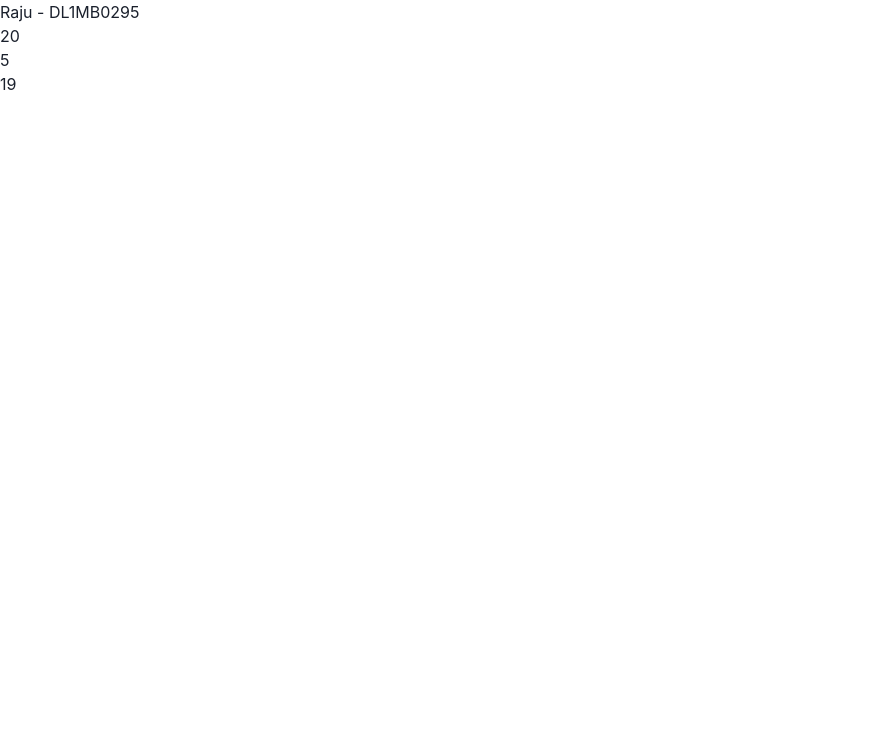
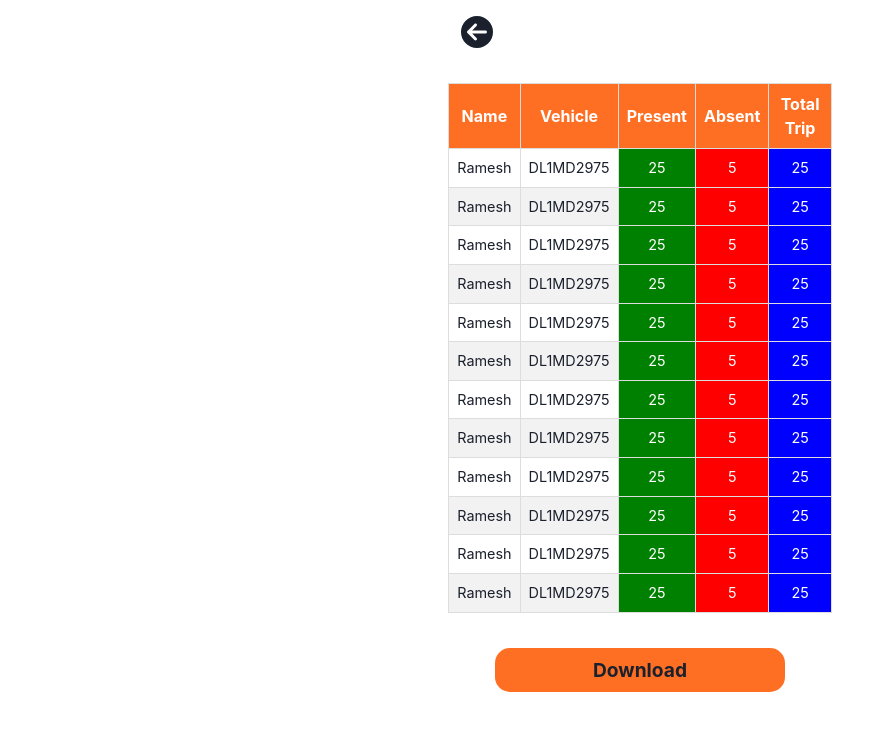
Before and after one commit to CodeshShubh/atteno-Attendance-full-stack-app, a React (Vite) app in the folder frontend/: page /DriverAttendance in a window 1280 px wide. Shown: the top 730 px of the page, without its empty margins (0-895 px from the left). Built offline with nearby package versions, Linux system fonts and the light colour scheme.

Commit message:
Driver Attendance

```diff
--- a/frontend/src/Admin/MDashboard.jsx
+++ b/frontend/src/Admin/MDashboard.jsx
@@ -22,6 +22,11 @@ const MDashboard = () => {
         navigate('/DriverAttendance');
      }
 
+     const DriverBranchHandler =(e)=>{
+        e.preventDefault();
+        navigate('/DriverBranch');
+     }
+
 
 
   return (
@@ -33,7 +38,7 @@ const MDashboard = () => {
         <Navigationbtns onclick={TotalDriversHandler} btn ="Total Drivers" btncolor="red" icons={<ImTruck />}
         />
         <Navigationbtns onclick={AttandenceHandler}  btn="Attendance" btncolor={"green"} icons={<FaCalendarDays />}/>
-        <Navigationbtns btn={"Driver Branch"} btncolor={"blue"} icons={<FaCodeBranch />} />
+        <Navigationbtns onclick={DriverBranchHandler}  btn={"Driver Branch"} btncolor={"blue"} icons={<FaCodeBranch />} />
         <Navigationbtns btn={"Add Driver"} btncolor={"yellow"} icons={<FcManager />}/>
     </DashboardConatiner>
   )
--- a/frontend/src/Admin/ManageData/Attendance.jsx
+++ b/frontend/src/Admin/ManageData/Attendance.jsx
@@ -1,71 +1,188 @@
-import React from 'react'
+import React from 'react';
 import styled from 'styled-components';
+import { BackwardArrow } from '../admincomponents/btns';
+import { useNavigate } from 'react-router-dom';
+import { OrangeButton } from '../../components/Home/MHome';
 
 const Attendance = () => {
-
     const Drivers = [
         {
-            id:1,
-            name:"Ramesh",
-            vehicle: "DL1MD2975"
+            id: 1,
+            name: "Ramesh",
+            vehicle: "DL1MD2975",
+            persent: 25,
+            Absent: 5,
+            TotalTrip: 25,
         },
         {
-            id:2,
-            name:"Ramesh",
-            vehicle: "DL1MD2975"
+            id: 2,
+            name: "Ramesh",
+            vehicle: "DL1MD2975",
+            persent: 25,
+            Absent: 5,
+            TotalTrip: 25,
         },
         {
-            id:3,
-            name:"Ramesh",
-            vehicle: "DL1MD2975"
+            id: 3,
+            name: "Ramesh",
+            vehicle: "DL1MD2975",
+            persent: 25,
+            Absent: 5,
+            TotalTrip: 25,
         },
         {
-            id:4,
-            name:"Ramesh",
-            vehicle: "DL1MD2975"
+            id: 4,
+            name: "Ramesh",
+            vehicle: "DL1MD2975",
+            persent: 25,
+            Absent: 5,
+            TotalTrip: 25,
         },
         {
-            id:6,
-            name:"Ramesh",
-            vehicle: "DL1MD2975"
+            id: 5,
+            name: "Ramesh",
+            vehicle: "DL1MD2975",
+            persent: 25,
+            Absent: 5,
+            TotalTrip: 25,
         },
         {
-            id:7,
-            name:"Ramesh",
-            vehicle: "DL1MD2975"
+            id: 6,
+            name: "Ramesh",
+            vehicle: "DL1MD2975",
+            persent: 25,
+            Absent: 5,
+            TotalTrip: 25,
         },
         {
-            id:8,
-            name:"Ramesh",
-            vehicle: "DL1MD2975"
+            id: 7,
+            name: "Ramesh",
+            vehicle: "DL1MD2975",
+            persent: 25,
+            Absent: 5,
+            TotalTrip: 25,
         },
-    ]
+        {
+            id: 8,
+            name: "Ramesh",
+            vehicle: "DL1MD2975",
+            persent: 25,
+            Absent: 5,
+            TotalTrip: 25,
+        },
+        {
+            id: 9,
+            name: "Ramesh",
+            vehicle: "DL1MD2975",
+            persent: 25,
+            Absent: 5,
+            TotalTrip: 25,
+        },
+        {
+            id: 10,
+            name: "Ramesh",
+            vehicle: "DL1MD2975",
+            persent: 25,
+            Absent: 5,
+            TotalTrip: 25,
+        },
+        {
+            id: 11,
+            name: "Ramesh",
+            vehicle: "DL1MD2975",
+            persent: 25,
+            Absent: 5,
+            TotalTrip: 25,
+        },
+        {
+            id: 12,
+            name: "Ramesh",
+            vehicle: "DL1MD2975",
+            persent: 25,
+            Absent: 5,
+            TotalTrip: 25,
+        },
+    ];
 
+      const navigation = useNavigate();
+    const BackwordArrowHandler =(e)=>{
+      e.preventDefault()
+        navigation('/admindashboard')
+    }
 
-
-  return (
-    <DriverAttendanceContainer>
-        <div>
-            <h1>Raju - DL1MB0295</h1>
-            <div>
-                <p>20</p>
+    return (
+        <Container>
+            <div className='backwordArrow'>
+               <BackwardArrow onClick={BackwordArrowHandler} />
             </div>
-            <div>
-                <p>5</p>
-           </div>
-            <div>
-                <p>19</p>
-            </div>
-
-        </div>
-    </DriverAttendanceContainer>
-  )
-}
+            <DriverAttendanceContainer>
+                <table>
+                    <thead>
+                        <tr>
+                            <th>Name</th>
+                            <th>Vehicle</th>
+                            <th>Present</th>
+                            <th>Absent</th>
+                            <th>Total Trip</th>
+                        </tr>
+                    </thead>
+                    <tbody>
+                        {Drivers.map((driver) => (
+                            <tr key={driver.id}>
+                                <td>{driver.name}</td>
+                                <td>{driver.vehicle}</td>
+                                <td style={{ backgroundColor: "green", color: "white" }}>{driver.persent}</td>
+                                <td style={{ backgroundColor: "red", color: "white" }}>{driver.Absent}</td>
+                                <td style={{ backgroundColor: "blue", color: "white" }}>{driver.TotalTrip}</td>
+                            </tr>
+                        ))}
+                    </tbody>
+                </table>
+            </DriverAttendanceContainer>
+            <OrangeButton>Download</OrangeButton>
+        </Container>
+    );
+};
 
 export default Attendance;
 
+const Container = styled.div`
+    max-width: 390px;
+    margin: 0 auto;
+    .backwordArrow{
+        font-weight: bolder;
+        font-size: 2rem;
+        margin: 1rem;
+    }
+`;
 
 const DriverAttendanceContainer = styled.div`
-    max-width: 1440px;
-    min-height: 100vh;
-`
+    margin-top: 2rem;
+    padding: 0.2rem;
+    table {
+        width: 100%;
+        border-collapse: collapse;
+
+        th, td {
+            border: 1px solid #ddd;
+            padding: 8px;
+            text-align: center;
+            font-size: 0.9rem;
+        }
+
+        th {
+            background-color: #FE6F23;
+            color: white;
+            font-weight: bolder;
+            font-size: 1rem;
+        }
+
+        tr:nth-child(even) {
+            background-color: #f2f2f2;
+        }
+
+        tr:hover {
+            background-color: #ddd;
+        }
+    }
+`;
--- /dev/null
+++ b/frontend/src/Admin/ManageData/DriverBranch.jsx
@@ -0,0 +1,9 @@
+import React from 'react'
+
+const DriverBranch = () => {
+  return (
+    <div>DriverBranch</div>
+  )
+}
+
+export default DriverBranch
--- a/frontend/src/Admin/admincomponents/btns.jsx
+++ b/frontend/src/Admin/admincomponents/btns.jsx
@@ -52,6 +52,7 @@ svg{
 
 // }
 
-// export const BackwardArrow =()=>{
-//     <FaCircleArrowLeft />
-// }
+export const BackwardArrow =({onClick})=>{
+    return <FaCircleArrowLeft onClick={onClick} />
+
+}
--- a/frontend/src/App.jsx
+++ b/frontend/src/App.jsx
@@ -18,6 +18,7 @@ import MDashboard from './Admin/MDashboard';
 //manage Data
 import TotalDrivers from './Admin/ManageData/TotalDrivers';
 import Attendance from './Admin/ManageData/Attendance';
+import DriverBranch from './Admin/ManageData/DriverBranch';
 
 
 function App() {
@@ -38,6 +39,8 @@ function App() {
           {/* Manage Data */}
           <Route path='/totaldrivers' element={<TotalDrivers/> }/>
           <Route path='/DriverAttendance' element={<Attendance/> }/>
+          <Route path='/DriverBranch' element={<DriverBranch/> }/>
+
 
 
 
```
